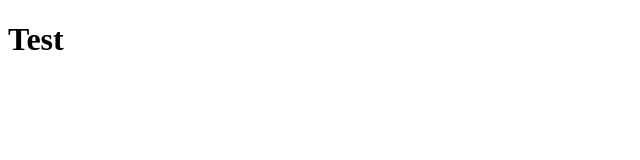
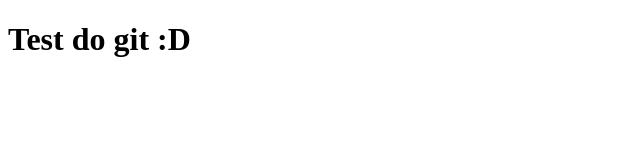
Before and after one commit to weldson01/FrontEnd1, a plain HTML site: page index.html in a window 1280 px wide. Shown: the whole page, without its empty margins (0-640 px from the left). Drawn offline with Linux system fonts and the light colour scheme.

Commit message:
Adicionado mais texto ao codigo

```diff
--- a/index.html
+++ b/index.html
@@ -7,7 +7,7 @@
     <meta name="viewport" content="width=device-width, initial-scale=1.0">
     <title>Document</title>
 </head>
-<h1>Test</h1>
+<h1>Test do git :D</h1>
 
 <body>
 
```
